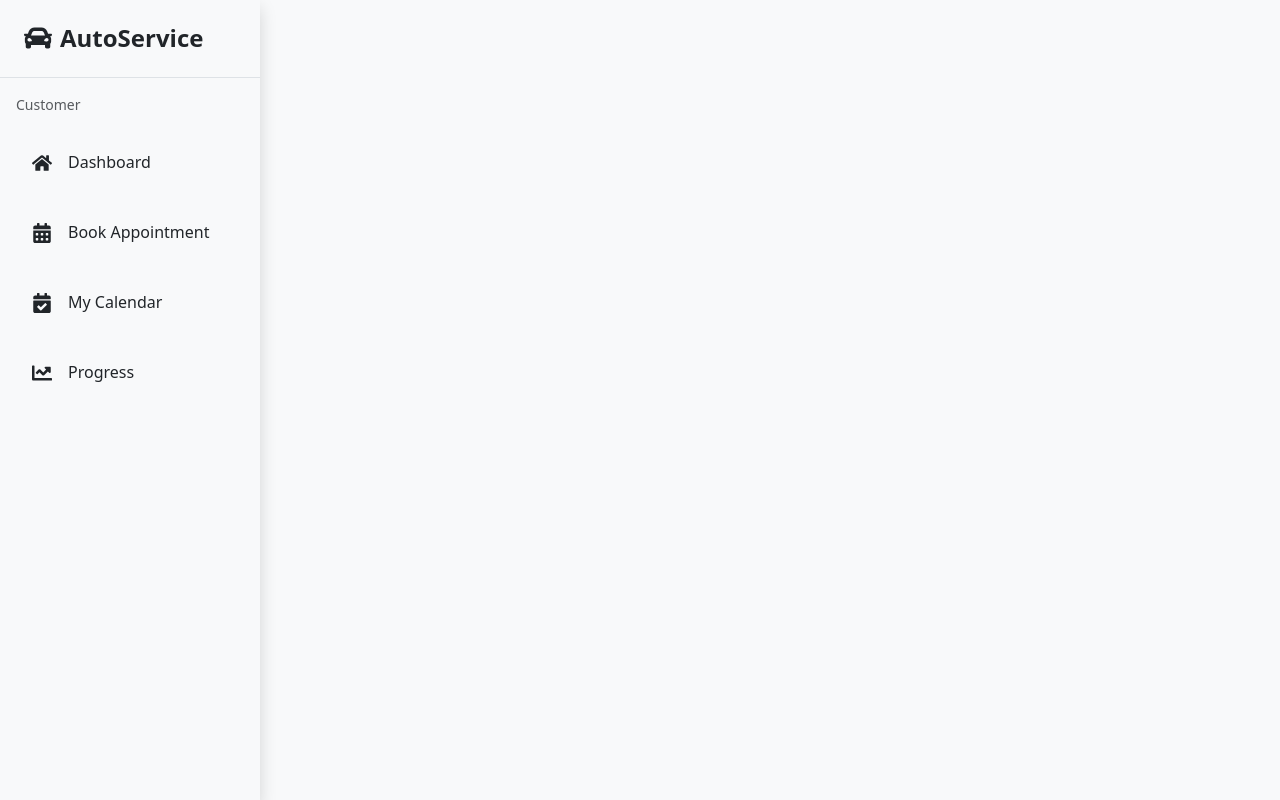
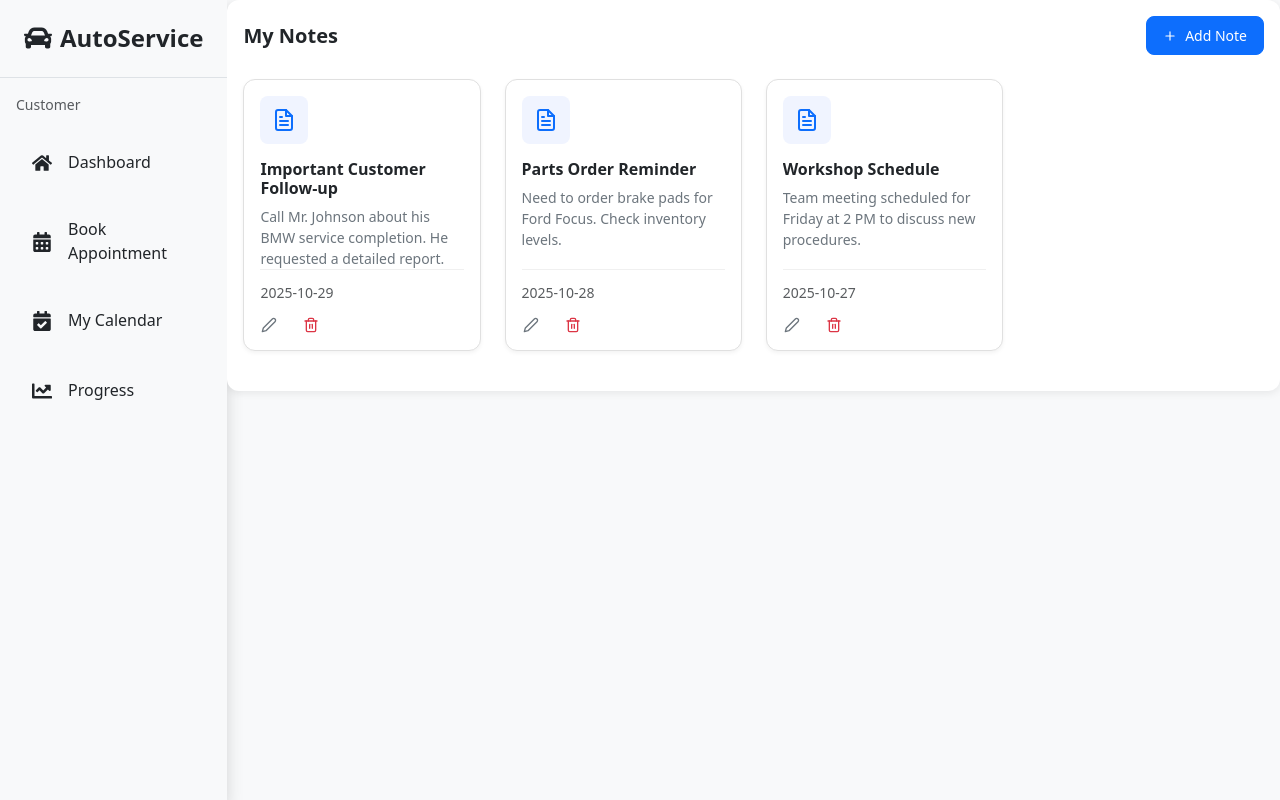
Before and after one commit to Serryudy/EAD, a React app in the folder frontend/: page /empnotes in a window 1280 px wide. Built offline with nearby package versions, Linux system fonts and the light colour scheme; the HTML template or start-up script is replaced by a standard one.

Commit message:
Note done

```diff
--- a/frontend/src/App.tsx
+++ b/frontend/src/App.tsx
@@ -7,13 +7,13 @@ import MyCalendar from './components/Calendar/MyCalendar';
 import EmployeeDashboard from './components/Dashboard/EmployeeDashboad' ;
 import EmployeeAppoinment from './components/Dashboard/EmployeeAppoinment';
 import EmployeeAppoinmentDetails from './components/Dashboard/EmployeeAppoinmentDetails';
+import EmpNotes from './components/Dashboard/EmpNotes';
 
 const App: React.FC = () => {
   return (
     <Router>
       <div className="d-flex" style={{ height: '100vh', backgroundColor: '#f8f9fa' }}>
         <Sidemenu />
-
         <main className="flex-fill overflow-auto">
           <Routes>
             <Route path="/" element={<Dashboard />} />
@@ -22,7 +22,8 @@ const App: React.FC = () => {
             <Route path="/my-calendar" element={<MyCalendar />} />
             <Route path='/employeedashboard' element={<EmployeeDashboard/>}/>
             <Route path='/employeeappointment' element={<EmployeeAppoinment/>}/>
-            <Route path='/employeeappointment/${appointmentId}' element={<EmployeeAppoinmentDetails/>}/>
+            <Route path='/empnotes' element={<EmpNotes/>}/>
+            <Route path='/employeeappointment/:appointmentId' element={<EmployeeAppoinmentDetails/>}/>
           </Routes>
         </main>
       </div>
--- a/frontend/src/components/Dashboard/EmpNotes.css
+++ b/frontend/src/components/Dashboard/EmpNotes.css
@@ -24,87 +24,90 @@
   box-shadow: 0 4px 8px rgba(13, 110, 253, 0.2);
 }
 
-.notes-list {
+/* Notes Grid */
+.notes-grid {
   max-height: 600px;
   overflow-y: auto;
+  padding: 0.5rem 0;
 }
 
-.note-item {
-  padding: 1.25rem 0;
-  border: none !important;
-  border-bottom: 1px solid #f0f0f0 !important;
-  transition: background-color 0.2s;
+/* Individual Note Card */
+.note-card {
+  border: 1px solid #e0e0e0;
+  border-radius: 12px;
+  transition: all 0.3s ease;
+  cursor: pointer;
+  box-shadow: 0 2px 4px rgba(0, 0, 0, 0.05);
 }
 
-.note-item:last-child {
-  border-bottom: none !important;
+.note-card:hover {
+  box-shadow: 0 4px 12px rgba(0, 0, 0, 0.1);
+  transform: translateY(-4px);
+  border-color: #0d6efd;
 }
 
-.note-item:hover {
-  background-color: #f8f9fa;
+.note-icon-wrapper {
+  display: flex;
+  align-items: center;
+  justify-content: center;
+  width: 48px;
+  height: 48px;
+  background-color: #f0f4ff;
+  border-radius: 8px;
 }
 
-.note-header {
-  display: flex;
-  justify-content: space-between;
-  align-items: flex-start;
-  margin-bottom: 0.75rem;
+.note-icon {
+  font-size: 24px;
+  color: #0d6efd;
 }
 
-.note-title-section {
-  flex: 1;
-  display: flex;
-  align-items: center;
-  gap: 0.75rem;
-}
-
-.note-item-title {
-  margin: 0;
+.note-card-title {
   font-size: 1rem;
   font-weight: 600;
   color: #212529;
+  margin-bottom: 0.5rem;
+  overflow: hidden;
+  text-overflow: ellipsis;
+  display: -webkit-box;
+  -webkit-line-clamp: 2;
+  -webkit-box-orient: vertical;
 }
 
-.priority-badge {
-  padding: 0.25rem 0.5rem;
-  font-size: 0.7rem;
-  font-weight: 600;
-  border-radius: 4px;
+.note-card-content {
+  font-size: 0.875rem;
+  color: #6c757d;
+  line-height: 1.5;
+  overflow: hidden;
+  text-overflow: ellipsis;
+  display: -webkit-box;
+  -webkit-line-clamp: 3;
+  -webkit-box-orient: vertical;
+  margin-bottom: 0;
 }
 
-.note-actions {
+.note-card-footer {
+  padding-top: 0.75rem;
+  border-top: 1px solid #f0f0f0;
+}
+
+.note-card-actions {
   display: flex;
+  align-items: center;
   gap: 0.5rem;
 }
 
-.note-action-btn {
-  padding: 0.375rem 0.5rem;
-  border-radius: 6px;
-  transition: all 0.2s;
-  display: inline-flex;
-  align-items: center;
-  justify-content: center;
+.note-card-actions .btn-link {
+  color: #6c757d;
+  text-decoration: none;
+  transition: color 0.2s;
 }
 
-.note-action-btn:hover {
-  transform: translateY(-2px);
+.note-card-actions .btn-link:hover {
+  color: #0d6efd;
 }
 
-.note-content {
-  margin: 0 0 0.75rem 0;
-  color: #495057;
-  font-size: 0.95rem;
-  line-height: 1.6;
-  white-space: pre-wrap;
-}
-
-.note-footer {
-  margin-top: 0.5rem;
-}
-
-.note-footer small {
-  font-size: 0.8rem;
-  color: #6c757d;
+.note-card-actions .text-danger:hover {
+  color: #dc3545 !important;
 }
 
 /* Modal Styling */
@@ -150,43 +153,31 @@
 }
 
 /* Scrollbar Styling */
-.notes-list::-webkit-scrollbar {
+.notes-grid::-webkit-scrollbar {
   width: 6px;
 }
 
-.notes-list::-webkit-scrollbar-track {
+.notes-grid::-webkit-scrollbar-track {
   background: #f1f1f1;
   border-radius: 10px;
 }
 
-.notes-list::-webkit-scrollbar-thumb {
+.notes-grid::-webkit-scrollbar-thumb {
   background: #888;
   border-radius: 10px;
 }
 
-.notes-list::-webkit-scrollbar-thumb:hover {
+.notes-grid::-webkit-scrollbar-thumb:hover {
   background: #555;
 }
 
 /* Responsive Design */
 @media (max-width: 768px) {
-  .note-header {
-    flex-direction: column;
-    gap: 0.75rem;
+  .notes-grid {
+    max-height: 500px;
   }
 
-  .note-title-section {
-    flex-direction: column;
-    align-items: flex-start;
-    gap: 0.5rem;
-  }
-
-  .note-actions {
-    width: 100%;
-    justify-content: flex-end;
-  }
-
-  .notes-list {
-    max-height: 500px;
+  .note-card {
+    margin-bottom: 1rem;
   }
 }
--- a/frontend/src/components/Dashboard/EmpNotes.tsx
+++ b/frontend/src/components/Dashboard/EmpNotes.tsx
@@ -1,6 +1,6 @@
 import React, { useState } from 'react';
-import { Card, Button, Modal, Form, ListGroup } from 'react-bootstrap';
-import { FiPlus, FiEdit2, FiTrash2, FiSave, FiX } from 'react-icons/fi';
+import { Card, Button, Modal, Form, Row, Col, Toast, ToastContainer } from 'react-bootstrap';
+import { FiPlus, FiEdit2, FiTrash2, FiSave, FiX, FiFileText, FiCheck } from 'react-icons/fi';
 import './EmpNotes.css';
 
 interface Note {
@@ -42,6 +42,11 @@ const EmpNotes: React.FC = () => {
     title: '',
     content: ''
   });
+  const [showToast, setShowToast] = useState(false);
+  const [toastMessage, setToastMessage] = useState('');
+  const [toastVariant, setToastVariant] = useState<'success' | 'danger'>('success');
+  const [showDeleteModal, setShowDeleteModal] = useState(false);
+  const [noteToDelete, setNoteToDelete] = useState<number | null>(null);
 
   const handleAddNote = () => {
     setEditingNote(null);
@@ -59,9 +64,19 @@ const EmpNotes: React.FC = () => {
   };
 
   const handleDeleteNote = (noteId: number) => {
-    if (window.confirm('Are you sure you want to delete this note?')) {
-      setNotes(notes.filter(note => note.id !== noteId));
+    setNoteToDelete(noteId);
+    setShowDeleteModal(true);
+  };
+
+  const confirmDelete = () => {
+    if (noteToDelete !== null) {
+      setNotes(notes.filter(note => note.id !== noteToDelete));
+      setToastMessage('Note deleted successfully!');
+      setToastVariant('success');
+      setShowToast(true);
     }
+    setShowDeleteModal(false);
+    setNoteToDelete(null);
   };
 
   const handleSaveNote = () => {
@@ -74,6 +89,7 @@ const EmpNotes: React.FC = () => {
           ? { ...note, ...formData, updatedAt: currentDate }
           : note
       ));
+      setToastMessage('Note updated successfully!');
     } else {
       // Add new note
       const newNote: Note = {
@@ -83,13 +99,14 @@ const EmpNotes: React.FC = () => {
         updatedAt: currentDate
       };
       setNotes([newNote, ...notes]);
+      setToastMessage('Note added successfully!');
     }
 
+    setToastVariant('success');
+    setShowToast(true);
     setShowModal(false);
     setFormData({ title: '', content: '' });
-  };
-
-  return (
+  };  return (
     <>
       <Card className="notes-card">
         <Card.Body>
@@ -111,44 +128,46 @@ const EmpNotes: React.FC = () => {
               <p>No notes yet. Click "Add Note" to create one.</p>
             </div>
           ) : (
-            <ListGroup variant="flush" className="notes-list">
+            <Row className="notes-grid">
               {notes.map((note) => (
-                <ListGroup.Item key={note.id} className="note-item">
-                  <div className="note-header">
-                    <div className="note-title-section">
-                      <h6 className="note-item-title">{note.title}</h6>
+                <Col key={note.id} xs={12} sm={6} md={4} lg={3} className="mb-3">
+                  <Card className="note-card h-100">
+                    <Card.Body className="d-flex flex-column">
+                      <div className="note-icon-wrapper mb-3">
+                        <FiFileText className="note-icon" />
                       </div>
-                    <div className="note-actions">
+                      <h6 className="note-card-title mb-2">{note.title}</h6>
+                      <p className="note-card-content flex-grow-1">{note.content}</p>
+                      <div className="note-card-footer mt-auto">
+                        <small className="text-muted d-block mb-2">
+                          {note.createdAt}
+                        </small>
+                        <div className="note-card-actions">
                           <Button
-                        variant="outline-primary"
+                            variant="link"
                             size="sm"
-                        className="note-action-btn me-2"
+                            className="p-0 me-3"
                             onClick={() => handleEditNote(note)}
+                            title="Edit note"
                           >
-                        <FiEdit2 />
+                            <FiEdit2 size={16} />
                           </Button>
                           <Button
-                        variant="outline-danger"
+                            variant="link"
                             size="sm"
-                        className="note-action-btn"
+                            className="p-0 text-danger"
                             onClick={() => handleDeleteNote(note.id)}
+                            title="Delete note"
                           >
-                        <FiTrash2 />
+                            <FiTrash2 size={16} />
                           </Button>
                         </div>
                       </div>
-                  <p className="note-content">{note.content}</p>
-                  <div className="note-footer">
-                    <small className="text-muted">
-                      Created: {note.createdAt}
-                      {note.updatedAt !== note.createdAt && (
-                        <> | Updated: {note.updatedAt}</>
-                      )}
-                    </small>
-                  </div>
-                </ListGroup.Item>
+                    </Card.Body>
+                  </Card>
+                </Col>
               ))}
-            </ListGroup>
+            </Row>
           )}
         </Card.Body>
       </Card>
@@ -201,6 +220,43 @@ const EmpNotes: React.FC = () => {
           </Button>
         </Modal.Footer>
       </Modal>
+
+      {/* Delete Confirmation Modal */}
+      <Modal show={showDeleteModal} onHide={() => setShowDeleteModal(false)} centered>
+        <Modal.Header closeButton>
+          <Modal.Title>Confirm Delete</Modal.Title>
+        </Modal.Header>
+        <Modal.Body>
+          <p>Are you sure you want to delete this note? This action cannot be undone.</p>
+        </Modal.Body>
+        <Modal.Footer>
+          <Button variant="secondary" onClick={() => setShowDeleteModal(false)}>
+            Cancel
+          </Button>
+          <Button variant="danger" onClick={confirmDelete}>
+            Delete
+          </Button>
+        </Modal.Footer>
+      </Modal>
+
+      {/* Toast Notification */}
+      <ToastContainer position="top-end" className="p-3" style={{ zIndex: 9999 }}>
+        <Toast
+          show={showToast}
+          onClose={() => setShowToast(false)}
+          delay={3000}
+          autohide
+          bg={toastVariant}
+        >
+          <Toast.Header>
+            <FiCheck className="me-2" />
+            <strong className="me-auto">Success</strong>
+          </Toast.Header>
+          <Toast.Body className="text-white">
+            {toastMessage}
+          </Toast.Body>
+        </Toast>
+      </ToastContainer>
     </>
   );
 };
--- a/frontend/src/components/Dashboard/EmployeeAppoinment.tsx
+++ b/frontend/src/components/Dashboard/EmployeeAppoinment.tsx
@@ -1,7 +1,6 @@
 import React from 'react';
 import { Container, Row, Col } from 'react-bootstrap';
 import EmpAppoinmentAll from './EmpAppoinmentAll.tsx';
-import EmpNotes from './EmpNotes';
 import './EmployeeAppoinment.css';
 
 const EmployeeAppoinment: React.FC = () => {
@@ -17,12 +16,6 @@ const EmployeeAppoinment: React.FC = () => {
           </Col>
         </Row>
 
-        {/* Notes Section */}
-        <Row>
-          <Col xs={12}>
-            <EmpNotes />
-          </Col>
-        </Row>
       </Container>
     </div>
   );
```
Lines whose indentation alone changed are shown as unchanged.
